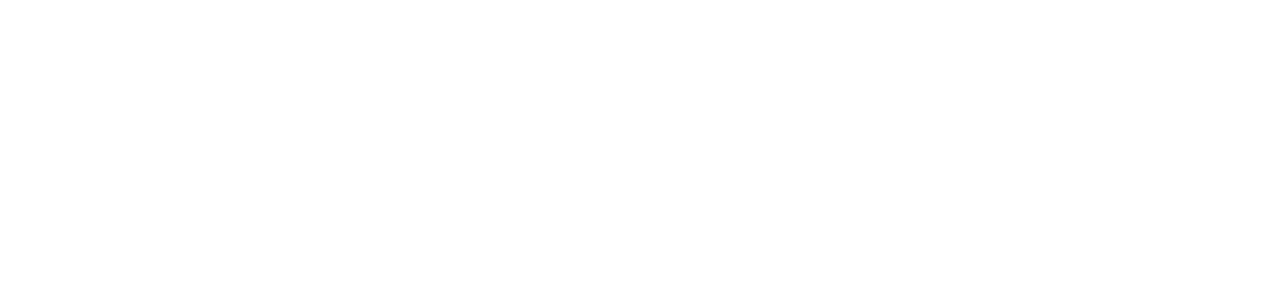
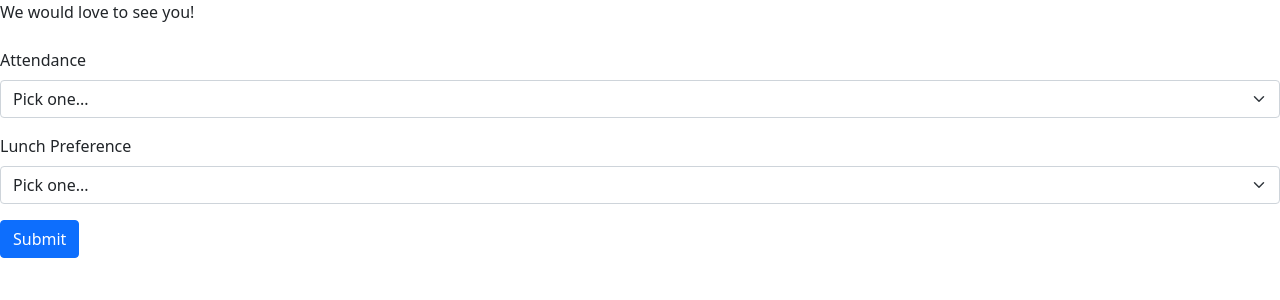
Before and after one commit to jiwonkim19/weddinginvite, a React app: page /rsvp/1 in a window 1280 px wide. Before the commit this address had no page. Shown: the top 300 px of the page. Built offline with nearby package versions, Linux system fonts and the light colour scheme; the HTML template or start-up script is replaced by a standard one.

Commit message:
add RSVP flow

```diff
--- a/client/src/components/App.jsx
+++ b/client/src/components/App.jsx
@@ -2,7 +2,9 @@ import React, { Component } from 'react';
 import { Link } from "react-router-dom"
 import { BrowserRouter, Routes, Route } from "react-router-dom";
 import Foo from './Foo.jsx'
+import RSVP from './RSVP.jsx'
 import NameSearch from './namesearch.jsx'
+import Confirmed from './Confirmed.jsx'
 import 'bootstrap/dist/css/bootstrap.min.css';
 
 class App extends Component {
@@ -15,6 +17,8 @@ class App extends Component {
       <BrowserRouter>
         <Routes>
           <Route path="/" element={<NameSearch />} />
+          <Route path="/rsvp/:name" element={<RSVP/>} />
+          <Route path="confirmed" element={<Confirmed/>} />
           <Route path="/foo" element={<Foo />} />
         </Routes>
 
--- /dev/null
+++ b/client/src/components/Confirmed.jsx
@@ -0,0 +1,9 @@
+import React from 'react';
+
+const Confirmed = () => {
+  return (
+    <h3>Thank you! See you in a few :)</h3>
+);
+};
+
+export default Confirmed;
--- /dev/null
+++ b/client/src/components/RSVP.jsx
@@ -0,0 +1,74 @@
+import React, { useState } from 'react';
+import { useParams, useNavigate } from "react-router-dom";
+import {
+  Form,
+  Button,
+} from 'react-bootstrap';
+
+const RSVP = () => {
+  const { name } = useParams();
+  const [rsvp, setRsvp] = useState({
+    attendance: '',
+    food: '',
+  });
+
+  let navigate = useNavigate();
+
+  return (
+    <Form>
+      <Form.Group className="mb-3">
+        <Form.Label>We would love to see you!</Form.Label>
+      </Form.Group>
+      <Form.Group className="mb-3">
+        <Form.Label>Attendance</Form.Label>
+        <Form.Select
+          onChange={e => {
+            setRsvp({
+              ...rsvp,
+              attendance: e.target.value
+            })
+          }}
+        >
+          <option>Pick one...</option>
+          <option value="accept">Accept</option>
+          <option value="decline">Decline</option>
+        </Form.Select>
+      </Form.Group>
+      <Form.Group className="mb-3">
+        <Form.Label>Lunch Preference</Form.Label>
+        <Form.Select
+          onChange={e => {
+            setRsvp({
+              ...rsvp,
+              food: e.target.value
+            })
+          }}
+        >
+          <option>Pick one...</option>
+          <option value="beef">Beef</option>
+          <option value="chicken">Chicken</option>
+          <option value="fish">Fish</option>
+          <option value="vegetarian">Vegetarian</option>
+        </Form.Select>
+      </Form.Group>
+      <Button
+        onClick={(e)=> {
+          e.preventDefault();
+
+          // TODO: handle failed submission
+          fetch(`/rsvp/${name}`, {
+            method: 'PUT',
+            headers: { 'Content-Type': 'application/json' },
+            body: rsvp
+          });
+
+          navigate('/confirmed');
+        }}
+      >
+        Submit
+      </Button>
+    </Form>
+  );
+};
+
+export default RSVP;
--- a/client/src/components/namesearch.jsx
+++ b/client/src/components/namesearch.jsx
@@ -54,7 +54,7 @@ const NameSearch = () => {
                                 if
                                     (hi[1] === 'accept'
                                 ) {
-                                    navigate("/foo")
+                                    navigate(`/rsvp/${name}`)
                                 } else {
                                     console.log('not working')
                                 }
```
Also changed, not shown: 1 other file (tests, documents, lock files or other folders).
